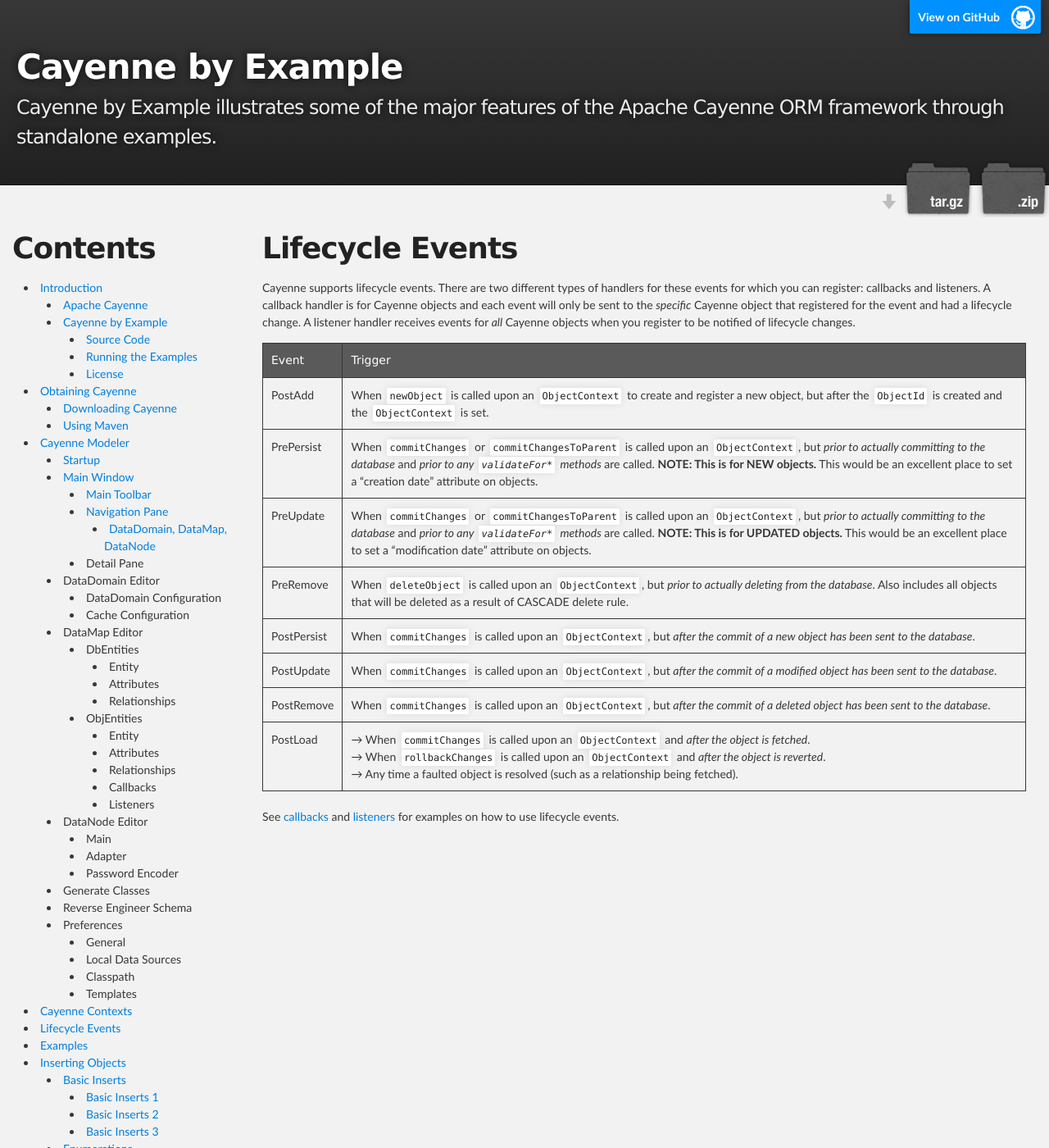
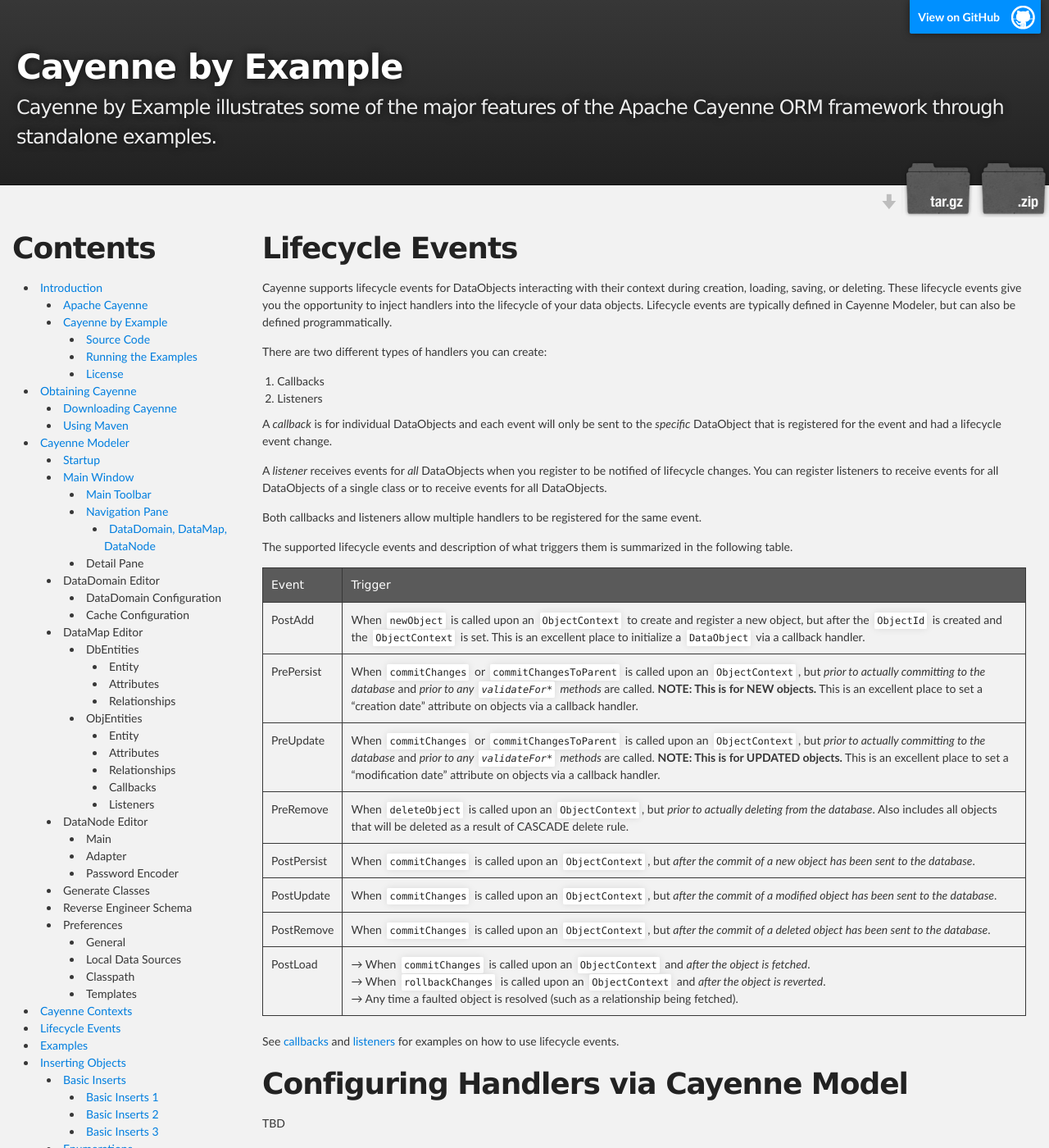
Before and after one commit to mrg/cbe, a Jekyll site: the page built from lifecycle-events.md, in a window 1280 px wide and 1400 px high. Shown: the whole window at 82% size. Built offline with Jekyll 4.4.1, drawn with Linux system fonts in a browser that asks for light colours; Markdown is read by kramdown in place of the engine named in the settings; some of the changed text lies outside the part shown.

Commit message:
Updated description of listeners and callbacks.

```diff
--- a/lifecycle-events.md
+++ b/lifecycle-events.md
@@ -5,13 +5,26 @@
 
 # Lifecycle Events
 
-Cayenne supports lifecycle events.  There are two different types of handlers for these events for which you can register: callbacks and listeners.  A callback handler is for Cayenne objects and each event will only be sent to the *specific* Cayenne object that registered for the event and had a lifecycle change.  A listener handler receives events for *all* Cayenne objects when you register to be notified of lifecycle changes.
+Cayenne supports lifecycle events for DataObjects interacting with their context during creation, loading, saving, or deleting.   These lifecycle events give you the opportunity to inject handlers into the lifecycle of your data objects.  Lifecycle events are typically defined in Cayenne Modeler, but can also be defined programmatically.
+
+There are two different types of handlers you can create:
+
+1. Callbacks
+2. Listeners
+
+A *callback* is for individual DataObjects and each event will only be sent to the *specific* DataObject that is registered for the event and had a lifecycle event change.
+
+A *listener* receives events for *all* DataObjects when you register to be notified of lifecycle changes.  You can register listeners to receive events for all DataObjects of a single class or to receive events for all DataObjects.
+
+Both callbacks and listeners allow multiple handlers to be registered for the same event.
+
+The supported lifecycle events and description of what triggers them is summarized in the following table.
 
 Event            | Trigger
 ---------------- | --------------
-PostAdd          | When `newObject` is called upon an `ObjectContext` to create and register a new object, but after the `ObjectId` is created and the `ObjectContext` is set.
-PrePersist       | When `commitChanges` or `commitChangesToParent` is called upon an `ObjectContext`, but *prior to actually committing to the database* and *prior to any `validateFor*` methods* are called.  **NOTE: This is for NEW objects.**  This would be an excellent place to set a "creation date" attribute on objects.
-PreUpdate        | When `commitChanges` or `commitChangesToParent` is called upon an `ObjectContext`, but *prior to actually committing to the database* and *prior to any `validateFor*` methods* are called.  **NOTE: This is for UPDATED objects.**  This would be an excellent place to set a "modification date" attribute on objects.
+PostAdd          | When `newObject` is called upon an `ObjectContext` to create and register a new object, but after the `ObjectId` is created and the `ObjectContext` is set.  This is an excellent place to initialize a `DataObject` via a callback handler.
+PrePersist       | When `commitChanges` or `commitChangesToParent` is called upon an `ObjectContext`, but *prior to actually committing to the database* and *prior to any `validateFor*` methods* are called.  **NOTE: This is for NEW objects.**  This is an excellent place to set a "creation date" attribute on objects via a callback handler.
+PreUpdate        | When `commitChanges` or `commitChangesToParent` is called upon an `ObjectContext`, but *prior to actually committing to the database* and *prior to any `validateFor*` methods* are called.  **NOTE: This is for UPDATED objects.**  This is an excellent place to set a "modification date" attribute on objects via a callback handler.
 PreRemove        | When `deleteObject` is called upon an `ObjectContext`, but *prior to actually deleting from the database*.  Also includes all objects that will be deleted as a result of CASCADE delete rule.
 PostPersist      | When `commitChanges` is called upon an `ObjectContext`, but *after the commit of a new object has been sent to the database*.
 PostUpdate       | When `commitChanges` is called upon an `ObjectContext`, but *after the commit of a modified object has been sent to the database*.
@@ -19,3 +32,12 @@
 PostLoad         | &rarr; When `commitChanges` is called upon an `ObjectContext` and *after the object is fetched*.<br/>&rarr; When `rollbackChanges` is called upon an `ObjectContext` and *after the object is reverted*.<br/>&rarr; Any time a faulted object is resolved (such as a relationship being fetched).
 
 See [callbacks](inserting-objects/callbacks.html) and [listeners](inserting-objects/listeners.html) for examples on how to use lifecycle events.
+
+
+# Configuring Handlers via Cayenne Model
+
+TBD
+
+# Configuring Handlers Programmatically
+
+TBD
```
